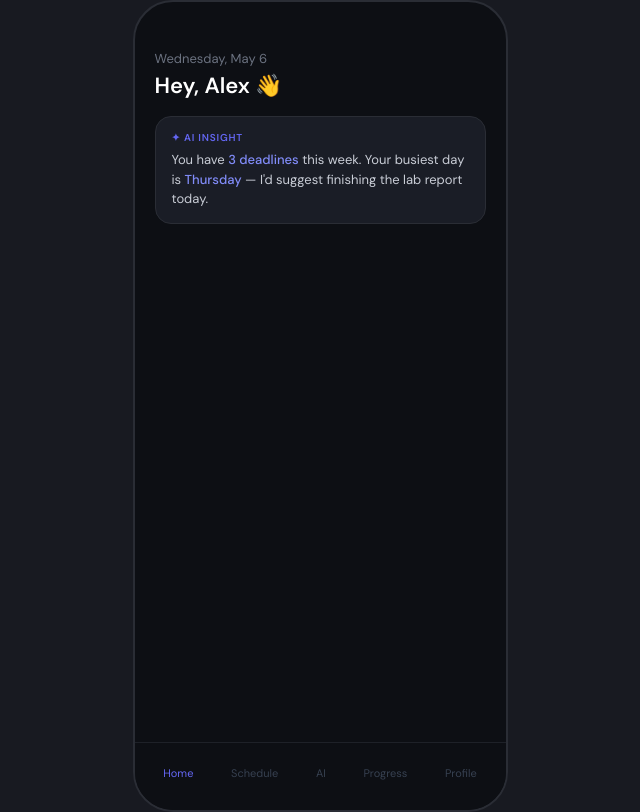
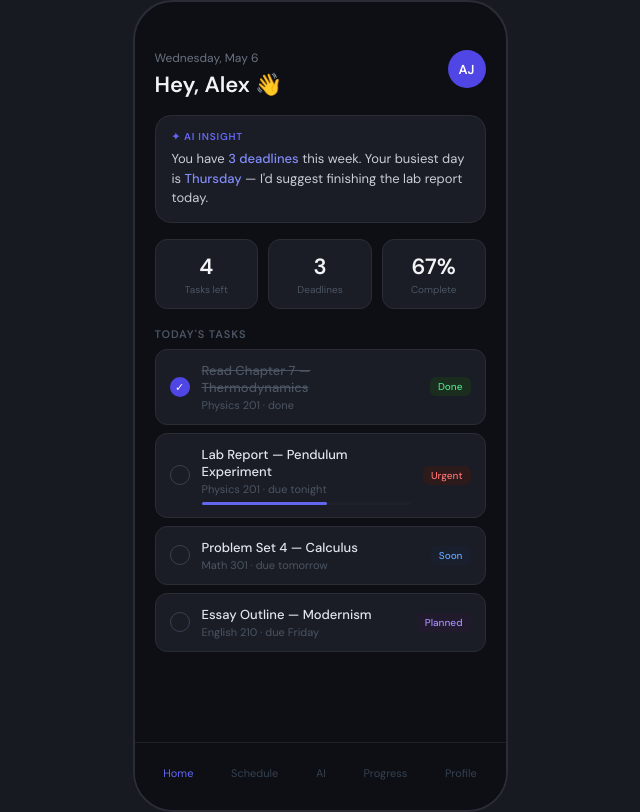
Before and after one commit to rhoque1/ruplanner, a React (Create React App) app: page / in a window 1280 px wide. Shown: the whole page, without its empty margins (320-960 px from the left). Built offline with nearby package versions, Linux system fonts and the light colour scheme.

Commit message:
build out home screen with tasks, stats and AI card

```diff
--- a/src/Home.js
+++ b/src/Home.js
@@ -1,11 +1,76 @@
+const tasks = [
+  { id: 1, name: 'Read Chapter 7 — Thermodynamics', course: 'Physics 201', due: 'done', tag: 'Done', tagColor: '#4ade80', tagBg: '#1a2d1e', done: true },
+  { id: 2, name: 'Lab Report — Pendulum Experiment', course: 'Physics 201', due: 'due tonight', tag: 'Urgent', tagColor: '#f87171', tagBg: '#2d1a1a', done: false, progress: 60 },
+  { id: 3, name: 'Problem Set 4 — Calculus', course: 'Math 301', due: 'due tomorrow', tag: 'Soon', tagColor: '#60a5fa', tagBg: '#1a1f2d', done: false },
+  { id: 4, name: 'Essay Outline — Modernism', course: 'English 210', due: 'due Friday', tag: 'Planned', tagColor: '#a78bfa', tagBg: '#211a2d', done: false },
+];
+
+function Task({ task }) {
+  return (
+    <div style={{
+      margin: '0 20px 8px',
+      background: '#1a1d26',
+      borderRadius: '12px',
+      padding: '12px 14px',
+      display: 'flex',
+      alignItems: 'center',
+      gap: '12px',
+      border: '1px solid #2a2d35'
+    }}>
+      <div style={{
+        width: '20px', height: '20px', borderRadius: '50%',
+        border: task.done ? 'none' : '1.5px solid #374151',
+        background: task.done ? '#4f46e5' : 'none',
+        flexShrink: 0,
+        display: 'flex', alignItems: 'center', justifyContent: 'center',
+        fontSize: '11px', color: 'white'
+      }}>
+        {task.done && '✓'}
+      </div>
+
+      <div style={{ flex: 1 }}>
+        <p style={{
+          color: task.done ? '#4b5563' : '#e2e5ec',
+          fontSize: '13px', fontWeight: '500',
+          textDecoration: task.done ? 'line-through' : 'none'
+        }}>{task.name}</p>
+        <p style={{ color: '#4b5563', fontSize: '11px', marginTop: '2px' }}>
+          {task.course} · {task.due}
+        </p>
+        {task.progress && (
+          <div style={{ height: '3px', background: '#1e2128', borderRadius: '2px', marginTop: '6px' }}>
+            <div style={{ width: `${task.progress}%`, height: '100%', background: '#6366f1', borderRadius: '2px' }} />
+          </div>
+        )}
+      </div>
+
+      <div style={{
+        fontSize: '10px', padding: '3px 8px', borderRadius: '6px',
+        fontWeight: '500', color: task.tagColor, background: task.tagBg
+      }}>
+        {task.tag}
+      </div>
+    </div>
+  );
+}
+
 function Home() {
   return (
-    <div style={{ padding: '48px 20px 0', color: 'white' }}>
-      <p style={{ color: '#6b7280', fontSize: '13px' }}>Wednesday, May 6</p>
-      <h1 style={{ fontSize: '22px', fontWeight: '600', marginTop: '4px' }}>Hey, Alex 👋</h1>
+    <div style={{ paddingBottom: '80px', overflowY: 'auto', height: '100%' }}>
+      <div style={{ padding: '48px 20px 0', display: 'flex', justifyContent: 'space-between', alignItems: 'flex-start' }}>
+        <div>
+          <p style={{ color: '#6b7280', fontSize: '12px' }}>Wednesday, May 6</p>
+          <h1 style={{ color: '#f1f3f5', fontSize: '22px', fontWeight: '600', marginTop: '4px' }}>Hey, Alex 👋</h1>
+        </div>
+        <div style={{
+          width: '38px', height: '38px', borderRadius: '50%',
+          background: '#4f46e5', display: 'flex', alignItems: 'center',
+          justifyContent: 'center', fontSize: '13px', fontWeight: '600', color: 'white'
+        }}>AJ</div>
+      </div>
 
       <div style={{
-        marginTop: '16px',
+        margin: '16px 20px 0',
         background: '#1a1d26',
         borderRadius: '16px',
         padding: '14px 16px',
@@ -18,6 +83,28 @@ function Home() {
           You have <span style={{ color: '#818cf8', fontWeight: '500' }}>3 deadlines</span> this week. Your busiest day is <span style={{ color: '#818cf8', fontWeight: '500' }}>Thursday</span> — I'd suggest finishing the lab report today.
         </p>
       </div>
+
+      <div style={{ display: 'flex', gap: '10px', margin: '16px 20px 0' }}>
+        {[
+          { num: '4', label: 'Tasks left' },
+          { num: '3', label: 'Deadlines' },
+          { num: '67%', label: 'Complete' },
+        ].map((s) => (
+          <div key={s.label} style={{
+            flex: 1, background: '#1a1d26', borderRadius: '12px',
+            padding: '12px', border: '1px solid #2a2d35', textAlign: 'center'
+          }}>
+            <p style={{ fontSize: '22px', fontWeight: '600', color: '#f1f3f5' }}>{s.num}</p>
+            <p style={{ fontSize: '10px', color: '#4b5563', marginTop: '2px' }}>{s.label}</p>
+          </div>
+        ))}
+      </div>
+
+      <p style={{ padding: '18px 20px 8px', fontSize: '11px', fontWeight: '600', color: '#4b5563', letterSpacing: '0.08em' }}>
+        TODAY'S TASKS
+      </p>
+
+      {tasks.map((task) => <Task key={task.id} task={task} />)}
     </div>
   );
 }
```
